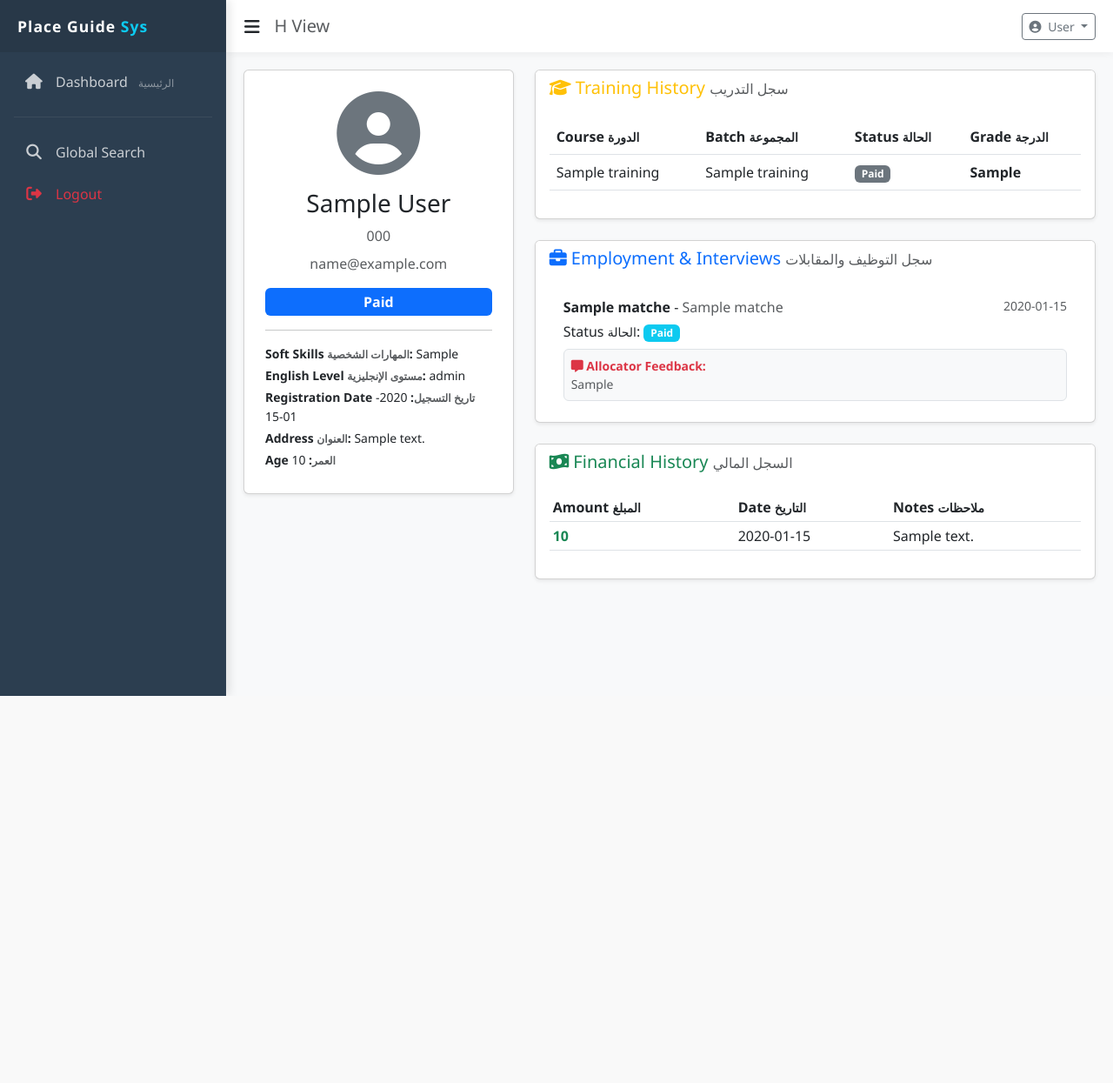
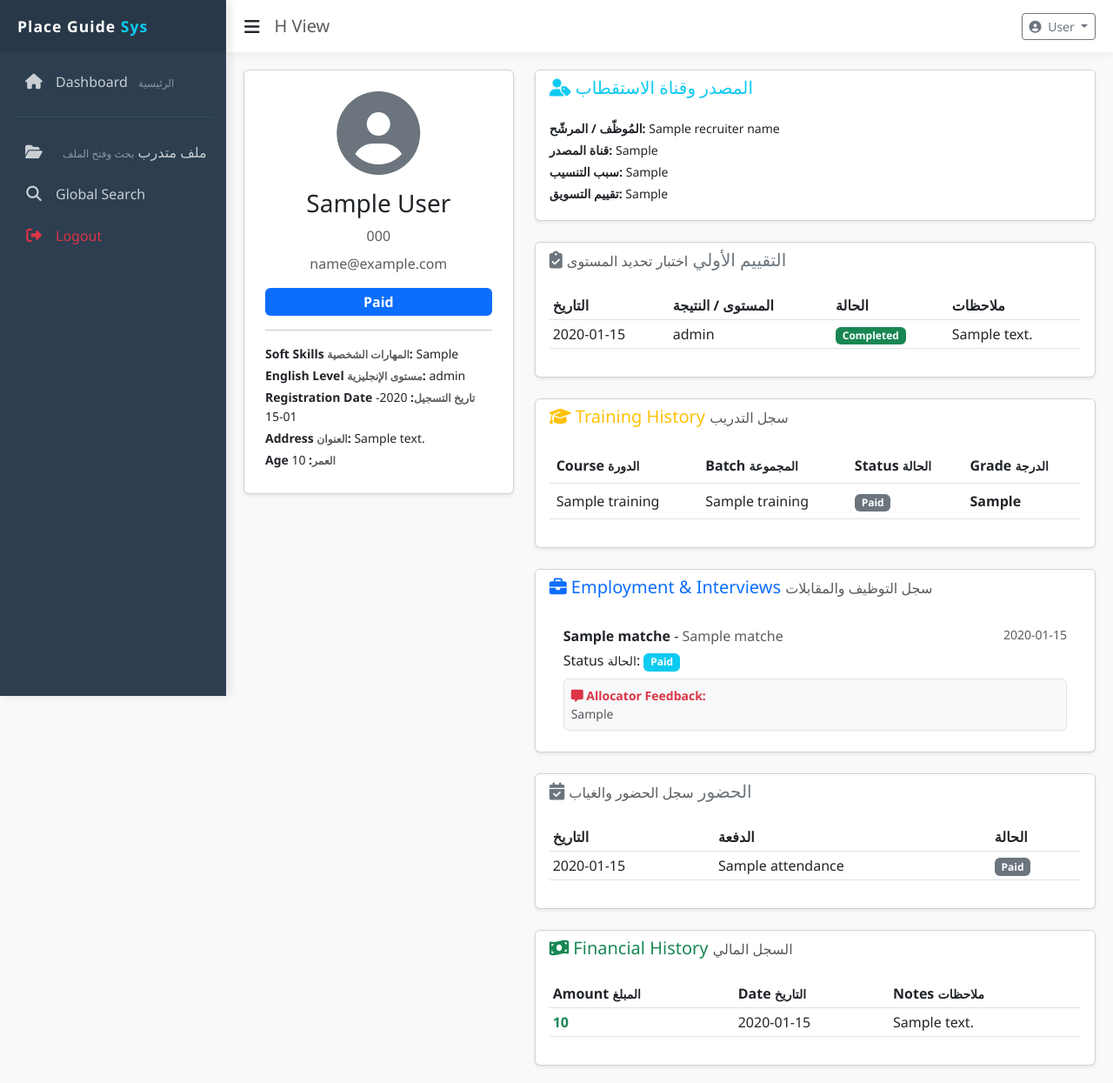
Before and after one commit to Nabilsoliman9869/Place2026_SYS, a Flask app: template templates/profile.html in a window 1280 px wide. Shown: the whole page at 87% size. Before the commit the page ends 800 px from the top, so only its background shows below. Run offline with Flask 3, Linux system fonts and the light colour scheme; the template is opened without the code that fills it: most values are stand-ins (such as "Sample title", 1, 10 or a date in 2020); some libraries are stand-ins or nearby versions.

Commit message:
ملف متدرب: توسيع الصفحة + رابط في الشريط الجانبي لجميع المستخدمين
Made-with: Cursor

```diff
--- a/app.py
+++ b/app.py
@@ -2707,7 +2707,8 @@ def global_search():
 @login_required
 def candidate_profile(candidate_id):
     cand = query_db("SELECT * FROM Candidates WHERE CandidateID=?", (candidate_id,), one=True)
-    if not cand: return "Candidate not found", 404
+    if not cand:
+        return "Candidate not found", 404
     training = query_db('''
         SELECT E.*, B.BatchName, C.CourseName, B.StartDate, B.EndDate
         FROM Enrollments E
@@ -2728,7 +2729,52 @@ def candidate_profile(candidate_id):
         WHERE M.CandidateID = ?
         ORDER BY M.MatchDate DESC
     ''', (candidate_id,))
-    return render_template('profile.html', cand=cand, training=training or [], payments=payments or [], matches=matches or [])
+    # ملف المتدرب الكامل: مصدر، تقييم أولي، حضور (استعلامات آمنة)
+    recruiter_name = None
+    if cand.get('SalesAgentID'):
+        try:
+            r = query_db('SELECT FullName FROM Users_1 WHERE UserID = ?', (cand['SalesAgentID'],), one=True)
+            if r and r.get('FullName'):
+                recruiter_name = r['FullName']
+        except Exception:
+            pass
+    placement_tests = []
+    try:
+        placement_tests = query_db(
+            'SELECT TestID, TestDate, ResultLevel, TestStatus, PaymentStatus, Notes FROM PlacementTests WHERE CandidateID = ? ORDER BY TestDate DESC',
+            (candidate_id,)
+        ) or []
+    except Exception:
+        pass
+    attendance_list = []
+    try:
+        attendance_list = query_db('''
+            SELECT A.Date, A.Status, B.BatchName
+            FROM Attendance A
+            JOIN Enrollments E ON A.EnrollmentID = E.EnrollmentID
+            JOIN CourseBatches B ON E.BatchID = B.BatchID
+            WHERE E.CandidateID = ?
+            ORDER BY A.Date DESC
+        ''', (candidate_id,)) or []
+    except Exception:
+        pass
+    # حقول قد لا تكون موجودة في كل قواعد البيانات
+    source_channel = cand.get('SourceChannel') if hasattr(cand, 'get') else getattr(cand, 'SourceChannel', None)
+    placement_reason = cand.get('PlacementReason') if hasattr(cand, 'get') else getattr(cand, 'PlacementReason', None)
+    marketing_assessment = cand.get('MarketingAssessment') if hasattr(cand, 'get') else getattr(cand, 'MarketingAssessment', None)
+    return render_template(
+        'profile.html',
+        cand=cand,
+        training=training or [],
+        payments=payments or [],
+        matches=matches or [],
+        recruiter_name=recruiter_name,
+        placement_tests=placement_tests,
+        attendance_list=attendance_list,
+        source_channel=source_channel,
+        placement_reason=placement_reason,
+        marketing_assessment=marketing_assessment,
+    )
 
 @app.route('/admin/users')
 @login_required
--- a/templates/base.html
+++ b/templates/base.html
@@ -432,7 +432,12 @@
 
             <div class="mt-auto">
                 <hr class="border-secondary mx-3">
-                <a href="{{ url_for('global_search') }}" class="nav-link">
+                <!-- ملف المتدرب: متاح لجميع المستخدمين من كل نوافذ النظام -->
+                <a href="{{ url_for('global_search') }}" class="nav-link {{ 'active' if request.endpoint == 'global_search' else '' }}" title="ابحث وافتح ملف المتدرب">
+                    <i class="fas fa-folder-open"></i>
+                    <span class="link-text">ملف متدرب <span class="arabic-sub">بحث وفتح الملف</span></span>
+                </a>
+                <a href="{{ url_for('global_search') }}" class="nav-link {{ 'active' if request.endpoint == 'global_search' else '' }}">
                     <i class="fas fa-search"></i>
                     <span class="link-text">Global Search</span>
                 </a>
--- a/templates/profile.html
+++ b/templates/profile.html
@@ -48,6 +48,45 @@
 
     <!-- Timeline & Details -->
     <div class="col-md-8">
+
+        <!-- 0. المصدر وقناة الاستقطاب -->
+        {% if recruiter_name or source_channel or placement_reason or marketing_assessment %}
+        <div class="card shadow-sm mb-4">
+            <div class="card-header bg-white border-bottom-0">
+                <h5 class="mb-0 text-info"><i class="fas fa-user-tag"></i> المصدر وقناة الاستقطاب</h5>
+            </div>
+            <div class="card-body small">
+                {% if recruiter_name %}<p class="mb-1"><strong>المُوظّف / المرشّح:</strong> {{ recruiter_name }}</p>{% endif %}
+                {% if source_channel %}<p class="mb-1"><strong>قناة المصدر:</strong> {{ source_channel }}</p>{% endif %}
+                {% if placement_reason %}<p class="mb-1"><strong>سبب التنسيب:</strong> {{ placement_reason }}</p>{% endif %}
+                {% if marketing_assessment %}<p class="mb-1"><strong>تقييم التسويق:</strong> {{ marketing_assessment }}</p>{% endif %}
+            </div>
+        </div>
+        {% endif %}
+
+        <!-- 0b. التقييم الأولي (اختبار تحديد المستوى) -->
+        {% if placement_tests %}
+        <div class="card shadow-sm mb-4">
+            <div class="card-header bg-white border-bottom-0">
+                <h5 class="mb-0 text-secondary"><i class="fas fa-clipboard-check"></i> التقييم الأولي <small class="text-muted fs-6">اختبار تحديد المستوى</small></h5>
+            </div>
+            <div class="card-body">
+                <table class="table table-sm table-hover">
+                    <thead><tr><th>التاريخ</th><th>المستوى / النتيجة</th><th>الحالة</th><th>ملاحظات</th></tr></thead>
+                    <tbody>
+                        {% for pt in placement_tests %}
+                        <tr>
+                            <td>{{ pt.TestDate.strftime('%Y-%m-%d') if pt.TestDate else '-' }}</td>
+                            <td>{{ pt.ResultLevel or '-' }}</td>
+                            <td><span class="badge bg-{{ 'success' if pt.TestStatus == 'Completed' else 'warning' }}">{{ pt.TestStatus or '-' }}</span></td>
+                            <td>{{ pt.Notes or '-' }}</td>
+                        </tr>
+                        {% endfor %}
+                    </tbody>
+                </table>
+            </div>
+        </div>
+        {% endif %}
 
         <!-- 1. Training Journey -->
         <div class="card shadow-sm mb-4">
@@ -123,6 +162,29 @@
             </div>
         </div>
 
+        <!-- 2b. الحضور -->
+        {% if attendance_list %}
+        <div class="card shadow-sm mb-4">
+            <div class="card-header bg-white border-bottom-0">
+                <h5 class="mb-0 text-secondary"><i class="fas fa-calendar-check"></i> الحضور <small class="text-muted fs-6">سجل الحضور والغياب</small></h5>
+            </div>
+            <div class="card-body">
+                <table class="table table-sm table-hover">
+                    <thead><tr><th>التاريخ</th><th>الدفعة</th><th>الحالة</th></tr></thead>
+                    <tbody>
+                        {% for a in attendance_list %}
+                        <tr>
+                            <td>{{ a.Date.strftime('%Y-%m-%d') if a.Date else '-' }}</td>
+                            <td>{{ a.BatchName or '-' }}</td>
+                            <td><span class="badge bg-{{ 'success' if a.Status == 'Present' else 'danger' if a.Status == 'Absent' else 'secondary' }}">{{ a.Status or '-' }}</span></td>
+                        </tr>
+                        {% endfor %}
+                    </tbody>
+                </table>
+            </div>
+        </div>
+        {% endif %}
+
         <!-- 3. Financial History -->
         <div class="card shadow-sm">
             <div class="card-header bg-white border-bottom-0">
```
